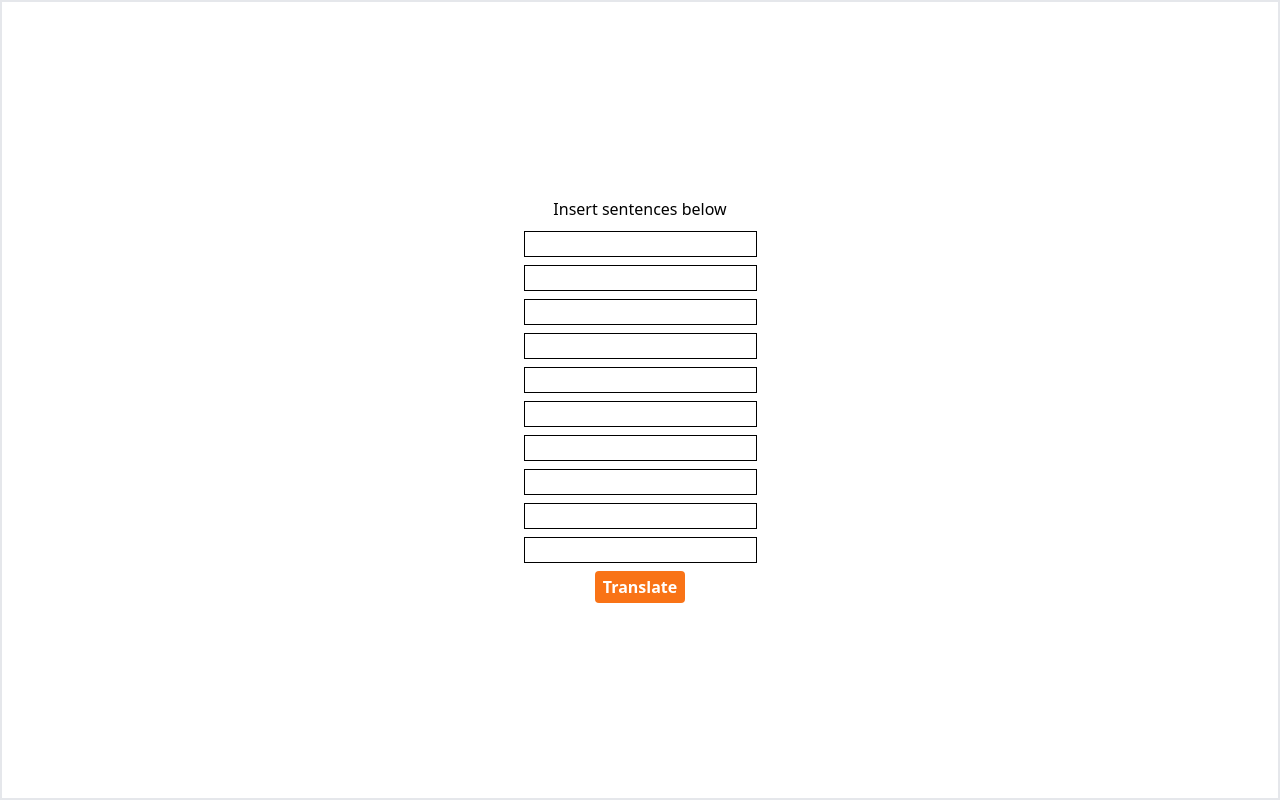
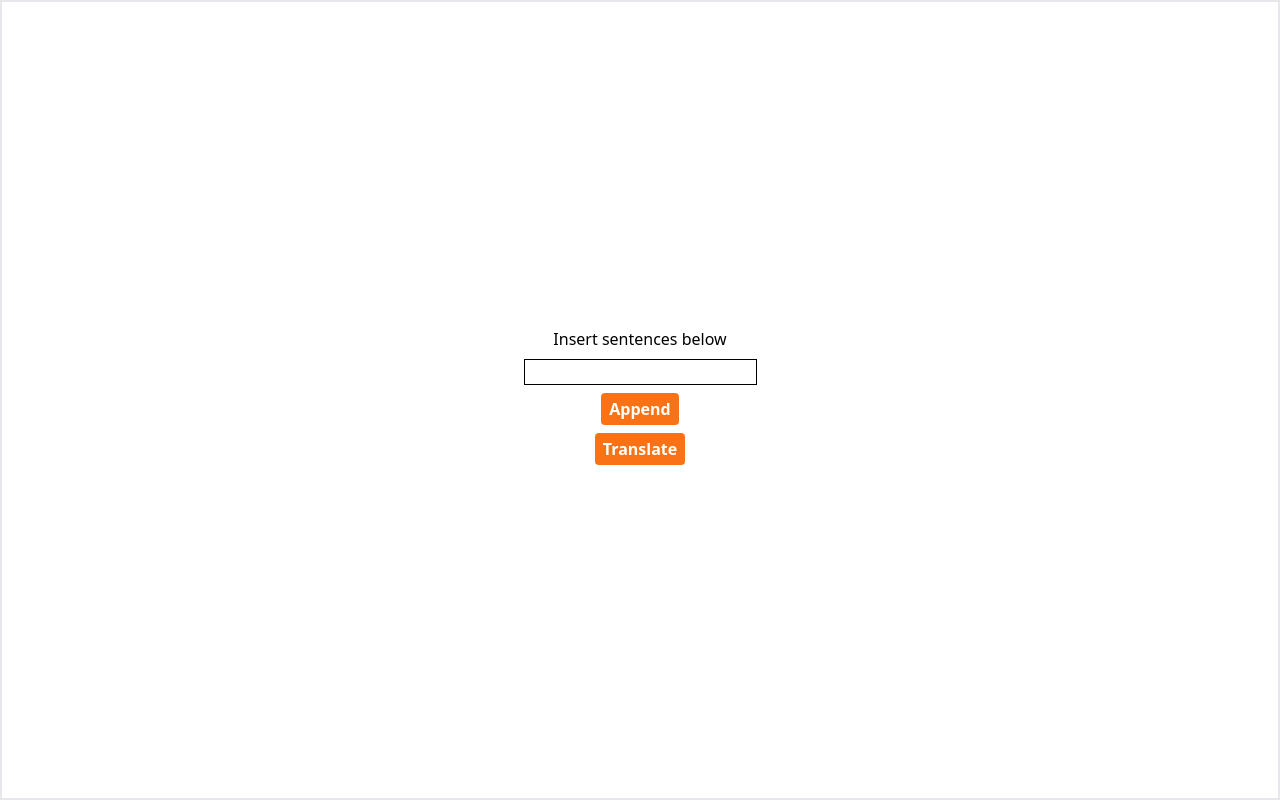
Before and after one commit to Samuel-Bandeira/anki-automation, a React (Create React App) app: page / in a window 1280 px wide. Built offline with nearby package versions, Linux system fonts and the light colour scheme.

Commit message:
added: react-hook-form array inputs

```diff
--- a/package.json
+++ b/package.json
@@ -10,6 +10,7 @@
     "@types/node": "^16.18.11",
     "@types/react": "^18.0.27",
     "@types/react-dom": "^18.0.10",
+    "axios": "^1.2.3",
     "react": "^18.2.0",
     "react-dom": "^18.2.0",
     "react-hook-form": "^7.42.1",
--- a/src/App.tsx
+++ b/src/App.tsx
@@ -1,34 +1,44 @@
 import { useEffect } from "react";
 import Button from "./components/Button";
 import Input from "./components/Input";
-import { useForm } from "react-hook-form";
-import { useSubmit } from "./hooks/useSubmit";
+import { useFieldArray, useForm } from "react-hook-form";
+import { useOnSubmit } from "./hooks/useSubmit";
+import { formValues } from "./interfaces/formValues";
 
 function App() {
-  const { register, handleSubmit } = useForm();
-  const onSubmit = useSubmit();
+  const { handleSubmit, register, control } = useForm<formValues>({
+    defaultValues: {
+      sentences: [{ text: "" }],
+    },
+  });
+  const { fields, append, remove } = useFieldArray({
+    name: "sentences",
+    control,
+  });
+  const onSubmit = useOnSubmit();
+  const onAppend = () => {
+    append({
+      text: "",
+    });
+  };
 
   return (
     <div className="border-2 h-screen flex flex-row justify-center items-center">
       <form onSubmit={handleSubmit(onSubmit)}>
         <div className="flex flex-col items-center">
-          <span
-            style={{
-              marginBottom: "10px",
-            }}
-          >
-            Insert sentences below
-          </span>
-          {Array(10)
-            .fill("0")
-            .map((el, index) => (
+          <span className="mb-2">Insert sentences below</span>
+          {fields.map((field, index) => {
+            return (
               <Input
-                key={index}
+                key={field.id}
                 type="text"
                 register={register}
                 index={index}
               />
-            ))}
+            );
+          })}
+
+          <Button text="Append" type="button" action={onAppend} />
           <Button text="Translate" type="submit" />
         </div>
       </form>
--- a/src/components/Button.tsx
+++ b/src/components/Button.tsx
@@ -1,15 +1,15 @@
-import React from "react";
-
 interface ButtonI {
   text: string;
   type: "button" | "submit" | "reset" | undefined;
+  action?: () => void;
 }
 
-const Button = ({ text, type }: ButtonI) => {
+const Button = ({ text, type, action }: ButtonI) => {
   return (
     <button
-      className="rounded text-white font-bold bg-orange-500 px-2 py-1"
+      className="rounded text-white font-bold bg-orange-500 px-2 py-1 mb-2"
       type={type}
+      onClick={action}
     >
       {text}
     </button>
--- a/src/components/Input.tsx
+++ b/src/components/Input.tsx
@@ -1,10 +1,11 @@
 import React from "react";
-import { FieldValues, UseFormRegister } from "react-hook-form";
+import { UseFormRegister } from "react-hook-form";
+import { formValues } from "../interfaces/formValues";
 
 interface InputI {
   index: number;
   type: string;
-  register: UseFormRegister<FieldValues>;
+  register: UseFormRegister<formValues>;
 }
 
 const Input = ({ index, type, register }: InputI) => {
@@ -12,7 +13,7 @@ const Input = ({ index, type, register }: InputI) => {
     <input
       type={type}
       className="mb-2 border border-black"
-      {...register(`sentence-${String(index + 1).padStart(2, "0")}`)}
+      {...register(`sentences.${index}.text`)}
     />
   );
 };
--- a/src/hooks/useSubmit.tsx
+++ b/src/hooks/useSubmit.tsx
@@ -1,8 +1,11 @@
 import React from "react";
+import axios from "axios";
+import { formValues } from "../interfaces/formValues";
 
-export const useSubmit = () => {
-  const onSubmit = (data: object) => {
-    console.log(data);
+export const useOnSubmit = () => {
+  const onSubmit = async (data: formValues) => {
+    const response = await axios.post("http://localhost:8080/", data);
+    console.log("RESP FROM SERVER", response.data);
   };
 
   return onSubmit;
--- /dev/null
+++ b/src/interfaces/formValues.tsx
@@ -0,0 +1,5 @@
+export interface formValues {
+  sentences: {
+    text: string;
+  }[];
+}
```
Also changed, not shown: 1 other file (tests, documents, lock files or other folders).
